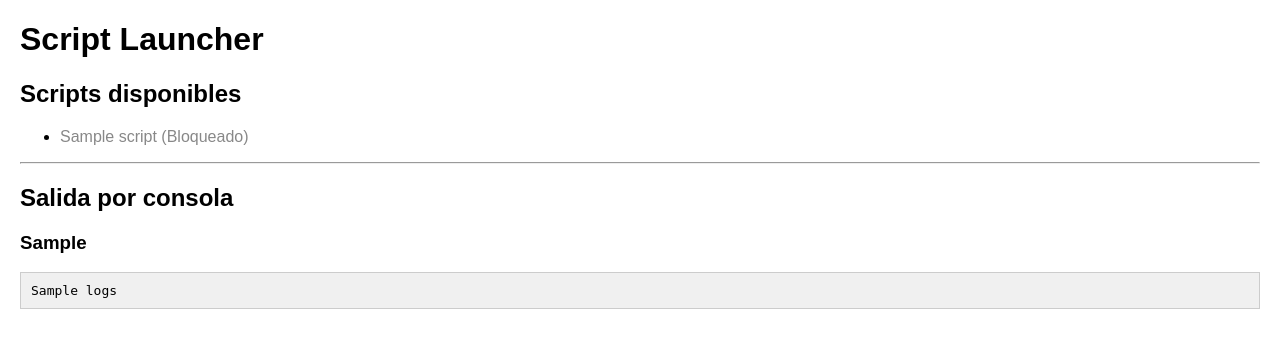
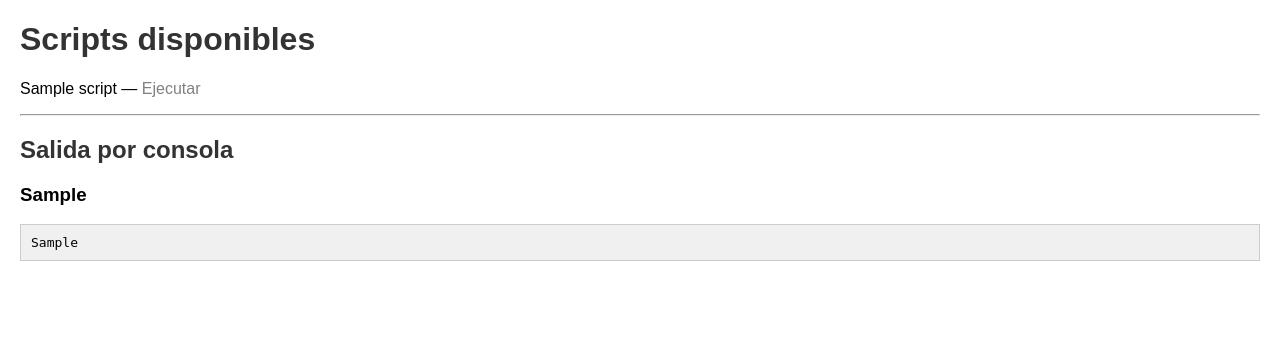
Before and after one commit to alejandrogomezl/unitree_zt01, a Flask app: template script_launcher/templates/index.html in a window 1280 px wide. Shown: the top 348 px of the page. Run offline with Flask 3, Linux system fonts and the light colour scheme; the template is opened without the code that fills it: most values are stand-ins (such as "Sample title", 1, 10 or a date in 2020).

Commit message:
Refactor script management and enhance UI for improved script execution tracking

```diff
--- a/script_launcher/app.py
+++ b/script_launcher/app.py
@@ -1,6 +1,9 @@
 from flask import Flask, render_template, redirect, url_for
 import os
-from script_manager import start_script, stop_script, is_running, get_pid, get_active_script, get_log
+from script_manager import (
+    start_script, stop_script, is_running, get_pid, get_log,
+    get_current_script
+)
 
 SCRIPT_DIR = os.path.join(os.path.dirname(__file__), 'scripts')
 app = Flask(__name__)
@@ -8,22 +11,25 @@ app = Flask(__name__)
 @app.route('/')
 def index():
     scripts = [f for f in os.listdir(SCRIPT_DIR) if f.endswith(('.sh', '.py'))]
-    active_script = get_active_script()
-    pid = get_pid()
-    logs = get_log(active_script) if active_script else ""
-    return render_template('index.html', scripts=scripts, active_script=active_script, pid=pid, logs=logs)
+    current_script = get_current_script()
+    status = {}
+    for s in scripts:
+        status[s] = {'running': (s == current_script and is_running(s)), 'pid': get_pid(s)}
+    log_output = get_log(current_script) if current_script else "No hay script en ejecución."
+    return render_template('index.html', scripts=scripts, status=status, current_script=current_script, log_output=log_output)
 
 @app.route('/run/<script>')
 def run_script(script):
-    if not is_running():
+    current_script = get_current_script()
+    if current_script is None:  # Solo ejecutar si no hay otro en marcha
         script_path = os.path.join(SCRIPT_DIR, script)
         if os.path.isfile(script_path):
             start_script(script_path)
     return redirect(url_for('index'))
 
-@app.route('/stop')
-def stop_script_route():
-    stop_script()
+@app.route('/stop/<script>')
+def stop_script_route(script):
+    stop_script(script)
     return redirect(url_for('index'))
 
 if __name__ == '__main__':
--- a/script_launcher/script_manager.py
+++ b/script_launcher/script_manager.py
@@ -2,32 +2,31 @@ import subprocess
 import os
 import json
 
-running_process = None
+running_processes = {}
 LOG_DIR = os.path.join(os.path.dirname(__file__), "logs")
-STATE_FILE = os.path.join(os.path.dirname(__file__), "state.json")
 os.makedirs(LOG_DIR, exist_ok=True)
 
-def save_state(script_name, pid):
-    with open(STATE_FILE, "w") as f:
-        json.dump({"script": script_name, "pid": pid}, f)
+STATUS_FILE = os.path.join(os.path.dirname(__file__), "current_script.json")
 
-def clear_state():
-    if os.path.exists(STATE_FILE):
-        os.remove(STATE_FILE)
+def save_current_script(script_name):
+    with open(STATUS_FILE, "w") as f:
+        json.dump({"script": script_name}, f)
 
-def load_state():
-    if os.path.exists(STATE_FILE):
-        with open(STATE_FILE, "r") as f:
-            return json.load(f)
+def get_current_script():
+    if os.path.exists(STATUS_FILE):
+        with open(STATUS_FILE, "r") as f:
+            data = json.load(f)
+            return data.get("script")
     return None
 
+def clear_current_script():
+    if os.path.exists(STATUS_FILE):
+        os.remove(STATUS_FILE)
+
 def start_script(script_path):
-    global running_process
-    if running_process:  # Si ya hay uno corriendo, no hacer nada
-        return None
-
     ext = os.path.splitext(script_path)[1]
     script_name = os.path.basename(script_path)
+
     log_path = os.path.join(LOG_DIR, f"{script_name}.log")
     log_file = open(log_path, "w")
 
@@ -38,38 +37,27 @@ def start_script(script_path):
     else:
         return None
 
-    running_process = proc
-    save_state(script_name, proc.pid)
+    running_processes[script_name] = proc
+    save_current_script(script_name)
     return proc.pid
 
-def stop_script():
-    global running_process
-    state = load_state()
-    if running_process:
-        running_process.terminate()
-        running_process.wait()
-        running_process = None
-        clear_state()
-        return True
-    elif state:  # Si el proceso no está en memoria pero hay state
-        try:
-            os.kill(state["pid"], 9)
-        except:
-            pass
-        clear_state()
+def stop_script(script_name):
+    proc = running_processes.get(script_name)
+    if proc:
+        proc.terminate()
+        proc.wait()
+        del running_processes[script_name]
+        clear_current_script()
         return True
     return False
 
-def get_active_script():
-    state = load_state()
-    return state["script"] if state else None
+def is_running(script_name):
+    proc = running_processes.get(script_name)
+    return proc and proc.poll() is None
 
-def get_pid():
-    state = load_state()
-    return state["pid"] if state else None
-
-def is_running():
-    return bool(load_state())
+def get_pid(script_name):
+    proc = running_processes.get(script_name)
+    return proc.pid if proc else None
 
 def get_log(script_name):
     log_path = os.path.join(LOG_DIR, f"{script_name}.log")
--- a/script_launcher/templates/index.html
+++ b/script_launcher/templates/index.html
@@ -3,25 +3,49 @@
 <head>
     <title>Script Launcher</title>
     <style>
-        body { font-family: Arial, sans-serif; margin: 20px; }
-        pre { background: #f0f0f0; padding: 10px; border: 1px solid #ccc; max-height: 300px; overflow-y: auto; }
-        .disabled { color: #888; pointer-events: none; }
+        body {
+            font-family: Arial, sans-serif;
+            margin: 20px;
+        }
+        h1, h2 {
+            color: #333;
+        }
+        ul {
+            list-style-type: none;
+            padding-left: 0;
+        }
+        li {
+            margin-bottom: 10px;
+        }
+        pre {
+            background: #f0f0f0;
+            padding: 10px;
+            border: 1px solid #ccc;
+            max-height: 300px;
+            overflow-y: auto;
+            white-space: pre-wrap;
+        }
+        .disabled {
+            color: gray;
+            pointer-events: none;
+            text-decoration: none;
+        }
     </style>
 </head>
 <body>
-    <h1>Script Launcher</h1>
-    <h2>Scripts disponibles</h2>
+    <h1>Scripts disponibles</h1>
     <ul>
         {% for script in scripts %}
         <li>
-            {% if active_script == script %}
-                <strong>{{ script }} (En ejecución - PID {{ pid }})</strong> |
-                <a href="{{ url_for('stop_script_route') }}">Detener</a>
+            {{ script }} —
+            {% if status[script].running %}
+                <strong>En ejecución (PID {{ status[script].pid }})</strong> |
+                <a href="{{ url_for('stop_script_route', script=script) }}">Detener</a>
             {% else %}
-                {% if active_script %}
-                    <span class="disabled">{{ script }} (Bloqueado)</span>
+                {% if current_script %}
+                    <span class="disabled">Ejecutar</span>
                 {% else %}
-                    <a href="{{ url_for('run_script', script=script) }}">Ejecutar {{ script }}</a>
+                    <a href="{{ url_for('run_script', script=script) }}">Ejecutar</a>
                 {% endif %}
             {% endif %}
         </li>
@@ -29,12 +53,13 @@
     </ul>
 
     <hr>
+
     <h2>Salida por consola</h2>
-    {% if active_script %}
-        <h3>{{ active_script }}</h3>
-        <pre>{{ logs }}</pre>
+    {% if current_script %}
+        <h3>{{ current_script }}</h3>
+        <pre>{{ log_output }}</pre>
     {% else %}
-        <p>No hay ningún script en ejecución.</p>
+        <p>No hay script en ejecución.</p>
     {% endif %}
 </body>
 </html>
```
